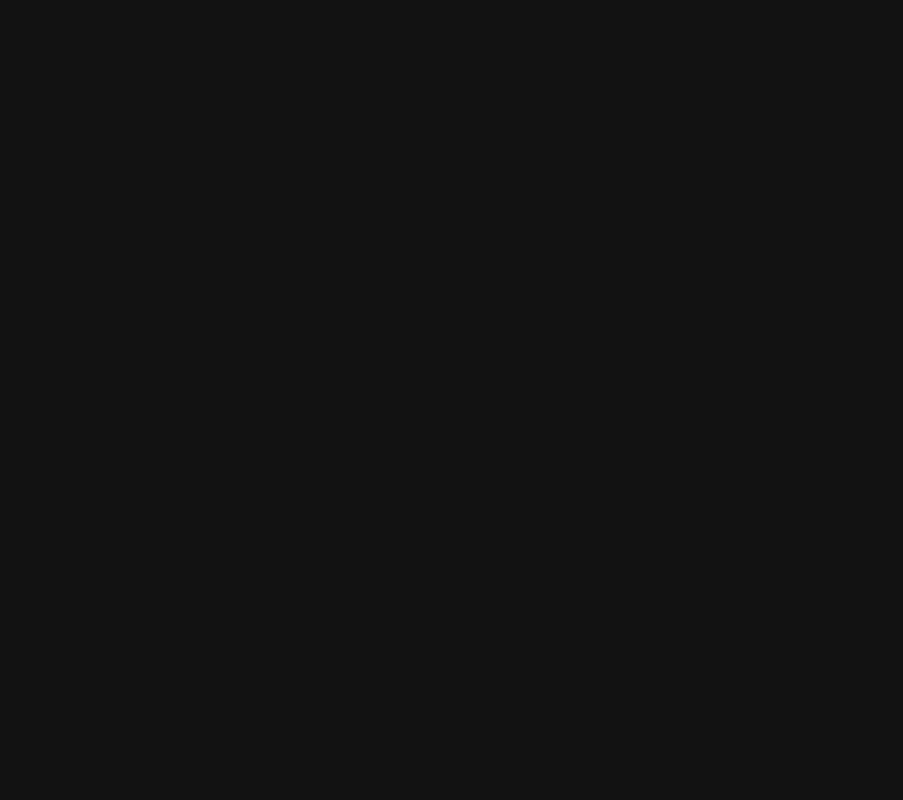
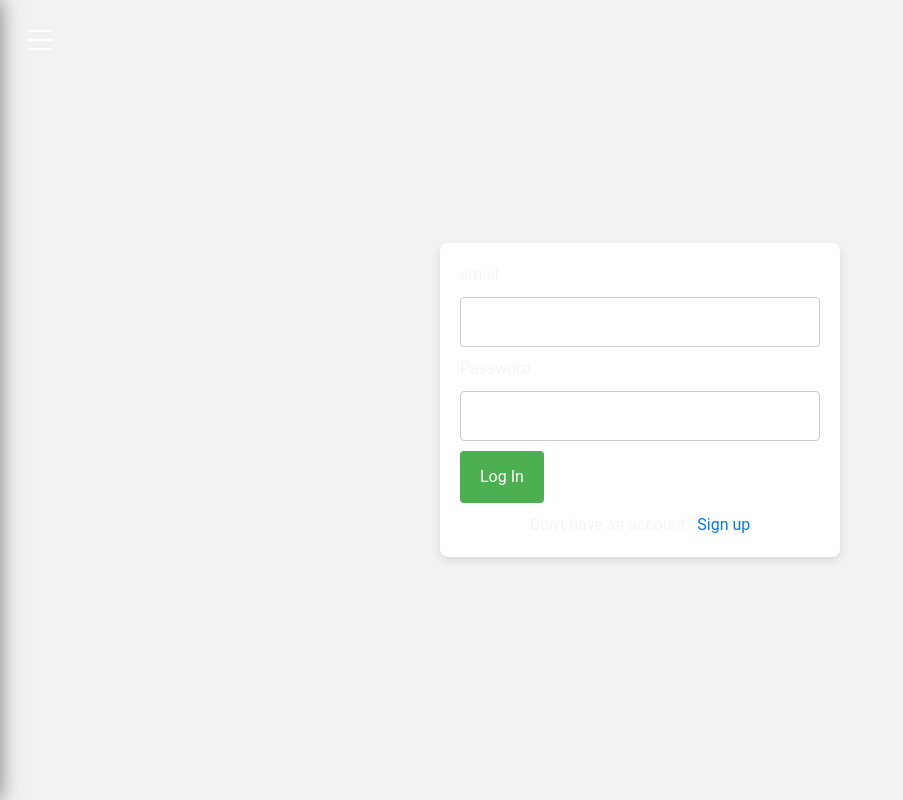
Before and after one commit to chaguer12/Artista-Front, an Angular app: page /login in a window 1280 px wide. Before the commit this address led to /. Shown: the whole page, without its empty margins (0-903 px from the left). Built offline with nearby package versions, Linux system fonts and the light colour scheme.

Commit message:
stat: wokring on login & need to work on Users crud Ops

```diff
--- a/src/app/app.routes.ts
+++ b/src/app/app.routes.ts
@@ -6,9 +6,11 @@ import { AboutUsComponent } from './components/about-us/about-us.component';
 import { OwnerComponent } from './components/owner/owner.component';
 import { OwnerFormComponent } from './components/forms/owner-form/owner-form.component';
 import { ProviderFormComponent } from './components/forms/provider-form/provider-form.component';
+import { AuthComponent } from './components/forms/auth/auth.component';
 
 export const routes: Routes = [
     {path:'',component:HomeComponent},
+    {path: 'login',component:AuthComponent},
     {path:'contact',component:ContactComponent},
     {path:'register',component:ClientFormComponent},
     {path:'about-us',component:AboutUsComponent},
--- /dev/null
+++ b/src/app/components/forms/auth/auth.component.css
@@ -0,0 +1,73 @@
+/* Main container */
+.login-page-container {
+    display: flex;
+    justify-content: center;
+    align-items: center;
+    height: 100vh;
+    background-color: #f2f2f2;
+}
+
+/* Login form container */
+.login-container {
+    background-color: #fff;
+    border-radius: 8px;
+    box-shadow: 0 4px 8px rgba(0, 0, 0, 0.1);
+    width: 100%;
+    max-width: 400px;
+    padding: 20px;
+    box-sizing: border-box;
+}
+
+/* Form content */
+.form-content {
+    display: flex;
+    flex-direction: column;
+}
+
+/* Input fields */
+input {
+    width: 100%;
+    padding: 12px;
+    margin: 10px 0;
+    border-radius: 4px;
+    border: 1px solid #ccc;
+    font-size: 16px;
+}
+
+/* Button */
+button {
+    background-color: #4CAF50;
+    color: white;
+    padding: 14px 20px;
+    border: none;
+    border-radius: 4px;
+    cursor: pointer;
+    font-size: 16px;
+    transition: background-color 0.3s;
+}
+
+button:hover {
+    background-color: #45a049;
+}
+
+/* Error message */
+.error-message {
+    color: red;
+    font-size: 14px;
+    margin-bottom: 10px;
+}
+
+/* Signup link */
+.signup-link {
+    margin-top: 10px;
+    text-align: center;
+}
+
+.signup-link a {
+    color: #007BFF;
+    text-decoration: none;
+}
+
+.signup-link a:hover {
+    text-decoration: underline;
+}
--- /dev/null
+++ b/src/app/components/forms/auth/auth.component.html
@@ -0,0 +1,33 @@
+<app-sidebar></app-sidebar>
+
+<div class="login-page-container">
+    <div class="login-container">
+        <div class="form-content">
+            <div *ngIf="errorMessage" class="error-message">
+                <p>{{ errorMessage }}</p>
+            </div>
+            <form [formGroup]="loginForm" (ngSubmit)="onSubmit()">
+                <div>
+                    <label for="email">email</label>
+                    <input id="email" formControlName="email" />
+                    <div *ngIf="loginForm.get('email')?.touched && loginForm.get('email')?.invalid">
+                        <span *ngIf="loginForm.get('email')?.hasError('required')">email is required</span>
+                    </div>
+                </div>
+
+                <div>
+                    <label for="password">Password</label>
+                    <input type="password" id="password" formControlName="password" />
+                    <div *ngIf="loginForm.get('password')?.touched && loginForm.get('password')?.invalid">
+                        <span *ngIf="loginForm.get('password')?.hasError('required')">Password is required</span>
+                    </div>
+                </div>
+
+                <button type="submit" [disabled]="loginForm.invalid">Log In</button>
+                <div class="signup-link">
+                    <p>Don't have an account? <a routerLink="/signup">Sign up</a></p>
+                </div>
+            </form>
+        </div>
+    </div>
+</div>
--- /dev/null
+++ b/src/app/components/forms/auth/auth.component.ts
@@ -0,0 +1,29 @@
+import { Component, OnInit } from '@angular/core';
+import { SidebarComponent } from '../../sidebar/sidebar.component';
+import { CommonModule } from '@angular/common';
+import { Router } from '@angular/router';
+import { FormBuilder, FormGroup, ReactiveFormsModule ,Validators} from '@angular/forms';
+
+@Component({
+  selector: 'app-auth',
+  imports: [SidebarComponent,CommonModule,ReactiveFormsModule],
+  templateUrl: './auth.component.html',
+  styleUrl: './auth.component.css',
+})
+export class AuthComponent implements OnInit {
+  errorMessage :string = "";
+  loginForm!: FormGroup;
+
+  constructor(private fb:FormBuilder,private router:Router, ){}
+   ngOnInit(): void {
+        this.loginForm = this.fb.group({
+          password: ['', [Validators.required, Validators.minLength(8)]],
+          email: ['', [Validators.required, Validators.email]]
+        },);
+      }
+
+  onSubmit():void{
+
+  }
+
+}
--- a/src/app/components/forms/client-form/client-form.component.html
+++ b/src/app/components/forms/client-form/client-form.component.html
@@ -53,6 +53,7 @@
                 </div>
               </div>
 
+
               <button type="submit" [disabled]="signupForm.invalid">Sign Up</button>
             </form>
         </div>
--- a/src/app/components/forms/owner-form/owner-form.component.html
+++ b/src/app/components/forms/owner-form/owner-form.component.html
@@ -55,6 +55,7 @@
 
               <button type="submit" [disabled]="signupForm.invalid">Sign Up</button>
             </form>
+            <p class="text-center">Already have an account ?<a class="underline text-center " href="/login"> Log in</a></p>
         </div>
         <div class="image-content"></div>
     </div>
```
Also changed, not shown: 1 other file (tests, documents, lock files or other folders).
